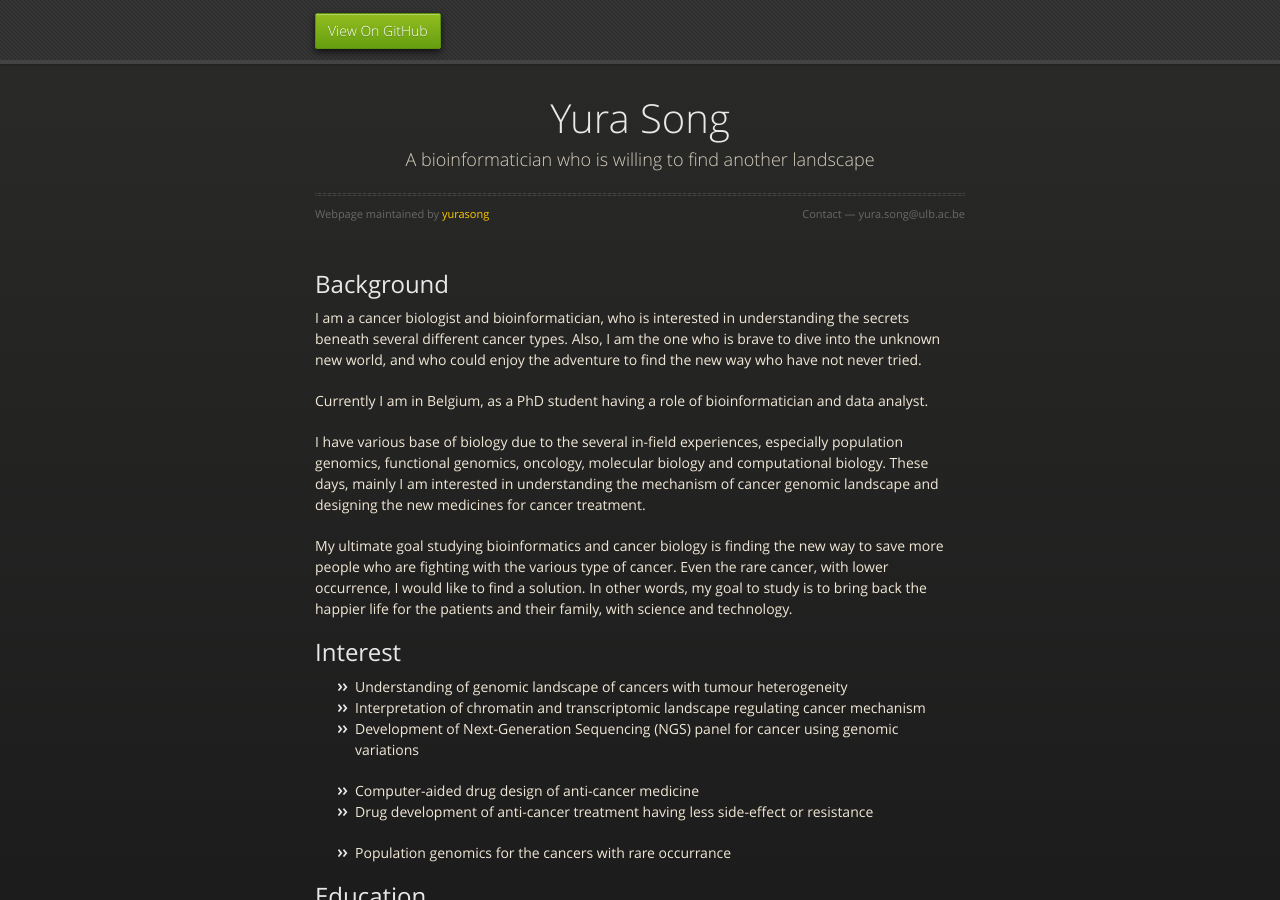
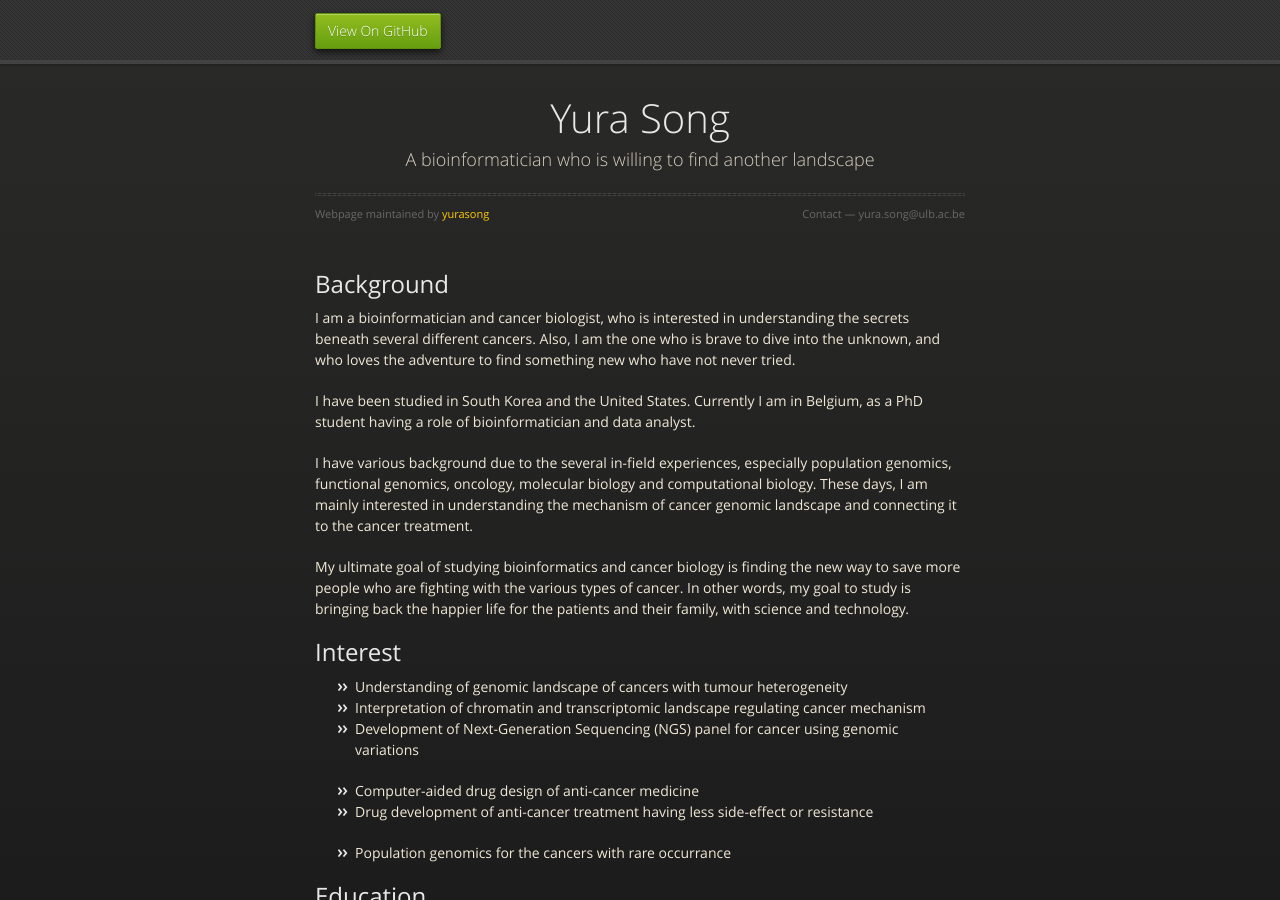
Before and after one commit to yurasong/yurasong.github.io, a Jekyll site: the page built from index.md, in a window 1280 px wide and 900 px high. Built offline with Jekyll 4.4.1, drawn with Linux system fonts in a browser that asks for light colours; our own code applies the rules of GitHub Pages for plain Markdown files.

Commit message:
Update index.md

```diff
--- a/index.md
+++ b/index.md
@@ -4,13 +4,13 @@ layout: default
 
 ## Background
 
-I am a cancer biologist and bioinformatician, who is interested in understanding the secrets beneath several different cancer types. Also, I am the one who is brave to dive into the unknown new world, and who could enjoy the adventure to find the new way who have not never tried.
+I am a bioinformatician and cancer biologist, who is interested in understanding the secrets beneath several different cancers. Also, I am the one who is brave to dive into the unknown, and who loves the adventure to find something new who have not never tried.
 
-Currently I am in Belgium, as a PhD student having a role of bioinformatician and data analyst.
+I have been studied in South Korea and the United States. Currently I am in Belgium, as a PhD student having a role of bioinformatician and data analyst.
 
-I have various base of biology due to the several in-field experiences, especially population genomics, functional genomics, oncology, molecular biology and computational biology. These days, mainly I am interested in understanding the mechanism of cancer genomic landscape and designing the new medicines for cancer treatment.
+I have various background due to the several in-field experiences, especially population genomics, functional genomics, oncology, molecular biology and computational biology. These days, I am mainly interested in understanding the mechanism of cancer genomic landscape and connecting it to the cancer treatment.
 
-My ultimate goal studying bioinformatics and cancer biology is finding the new way to save more people who are fighting with the various type of cancer. Even the rare cancer, with lower occurrence, I would like to find a solution. In other words, my goal to study is to bring back the happier life for the patients and their family, with science and technology.
+My ultimate goal of studying bioinformatics and cancer biology is finding the new way to save more people who are fighting with the various types of cancer. In other words, my goal to study is bringing back the happier life for the patients and their family, with science and technology.
 
 ## Interest
 
```
